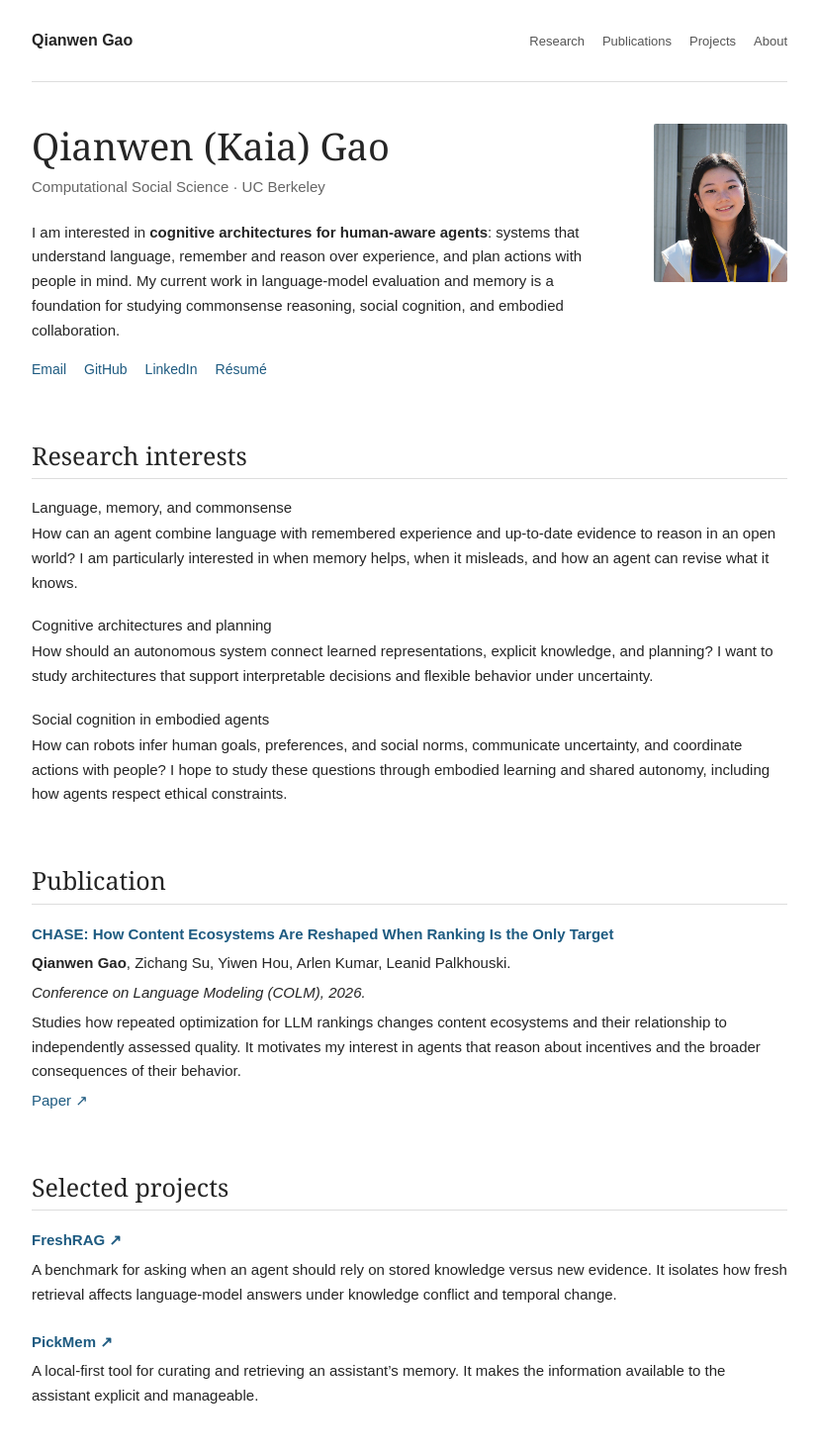
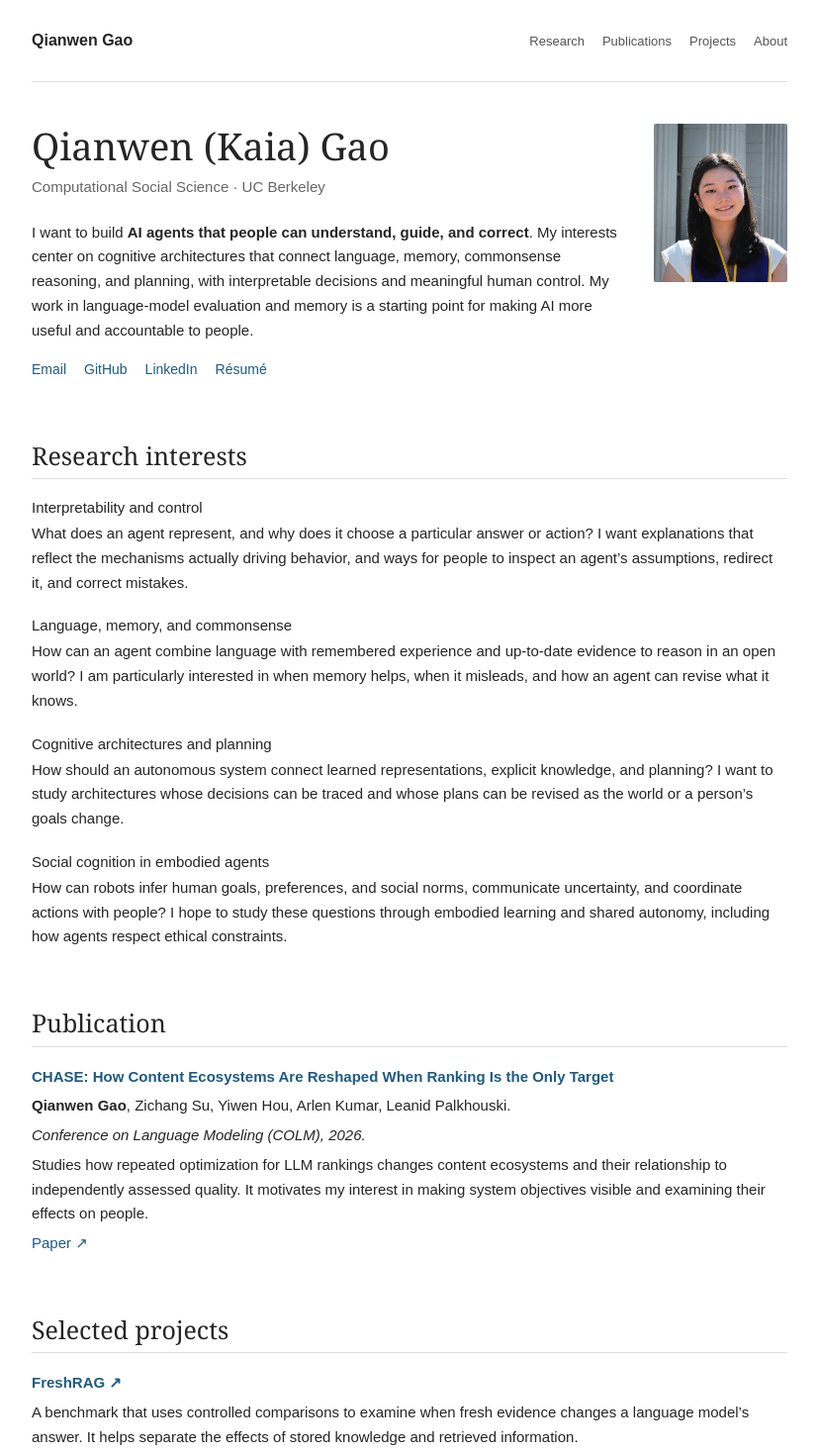
Before and after one commit to kaiagaoo/portfolio, a Next.js app: page / in a window 1280 px wide. Shown: the top 1470 px of the page at 99% size, without its empty margins (226-1053 px from the left). Built offline with nearby package versions, Linux system fonts and the light colour scheme.

Commit message:
Emphasize interpretable and controllable AI

```diff
--- a/app/layout.tsx
+++ b/app/layout.tsx
@@ -2,9 +2,9 @@ import type { Metadata } from 'next'
 import './globals.css'
 
 export const metadata: Metadata = {
-  title: 'Qianwen (Kaia) Gao | Cognitive Architectures & Human-Aware AI',
+  title: 'Qianwen (Kaia) Gao | Interpretable & Controllable AI Agents',
   description:
-    'Qianwen (Kaia) Gao is interested in cognitive architectures, language reasoning, memory, commonsense, and social cognition for human-aware AI and robotics.',
+    'Qianwen (Kaia) Gao is interested in interpretable and controllable AI agents, cognitive architectures, language reasoning, memory, and human-aware robotics.',
 }
 
 export default function RootLayout({ children }: { children: React.ReactNode }) {
--- a/app/page.tsx
+++ b/app/page.tsx
@@ -2,13 +2,13 @@ const projects = [
   {
     title: 'FreshRAG',
     description:
-      'A benchmark for asking when an agent should rely on stored knowledge versus new evidence. It isolates how fresh retrieval affects language-model answers under knowledge conflict and temporal change.',
+      'A benchmark that uses controlled comparisons to examine when fresh evidence changes a language model’s answer. It helps separate the effects of stored knowledge and retrieved information.',
     href: 'https://github.com/kaiagaoo/FreshRAG',
   },
   {
     title: 'PickMem',
     description:
-      'A local-first tool for curating and retrieving an assistant’s memory. It makes the information available to the assistant explicit and manageable.',
+      'A local-first tool for curating and retrieving an assistant’s memory. It makes the context available to the assistant more visible and manageable for its user.',
     href: 'https://github.com/kaiagaoo/PickMem',
   },
 ]
@@ -32,7 +32,7 @@ export default function Home() {
             <h1 id="name-heading">Qianwen (Kaia) Gao</h1>
             <p className="intro-meta">Computational Social Science · UC Berkeley</p>
             <p className="intro-text">
-              I am interested in <strong>cognitive architectures for human-aware agents</strong>: systems that understand language, remember and reason over experience, and plan actions with people in mind. My current work in language-model evaluation and memory is a foundation for studying commonsense reasoning, social cognition, and embodied collaboration.
+              I want to build <strong>AI agents that people can understand, guide, and correct</strong>. My interests center on cognitive architectures that connect language, memory, commonsense reasoning, and planning, with interpretable decisions and meaningful human control. My work in language-model evaluation and memory is a starting point for making AI more useful and accountable to people.
             </p>
             <div className="intro-links">
               <a href="mailto:kaiagao@berkeley.edu">Email</a>
@@ -47,12 +47,16 @@ export default function Home() {
         <section id="research" aria-labelledby="research-heading">
           <h2 id="research-heading">Research interests</h2>
           <div className="interest">
+            <h3>Interpretability and control</h3>
+            <p>What does an agent represent, and why does it choose a particular answer or action? I want explanations that reflect the mechanisms actually driving behavior, and ways for people to inspect an agent’s assumptions, redirect it, and correct mistakes.</p>
+          </div>
+          <div className="interest">
             <h3>Language, memory, and commonsense</h3>
             <p>How can an agent combine language with remembered experience and up-to-date evidence to reason in an open world? I am particularly interested in when memory helps, when it misleads, and how an agent can revise what it knows.</p>
           </div>
           <div className="interest">
             <h3>Cognitive architectures and planning</h3>
-            <p>How should an autonomous system connect learned representations, explicit knowledge, and planning? I want to study architectures that support interpretable decisions and flexible behavior under uncertainty.</p>
+            <p>How should an autonomous system connect learned representations, explicit knowledge, and planning? I want to study architectures whose decisions can be traced and whose plans can be revised as the world or a person’s goals change.</p>
           </div>
           <div className="interest">
             <h3>Social cognition in embodied agents</h3>
@@ -66,7 +70,7 @@ export default function Home() {
             <p className="entry-title"><a href="https://arxiv.org/abs/2608.30466" target="_blank" rel="noopener noreferrer">CHASE: How Content Ecosystems Are Reshaped When Ranking Is the Only Target</a></p>
             <p><strong>Qianwen Gao</strong>, Zichang Su, Yiwen Hou, Arlen Kumar, Leanid Palkhouski.</p>
             <p><em>Conference on Language Modeling (COLM), 2026.</em></p>
-            <p>Studies how repeated optimization for LLM rankings changes content ecosystems and their relationship to independently assessed quality. It motivates my interest in agents that reason about incentives and the broader consequences of their behavior.</p>
+            <p>Studies how repeated optimization for LLM rankings changes content ecosystems and their relationship to independently assessed quality. It motivates my interest in making system objectives visible and examining their effects on people.</p>
             <p><a href="https://arxiv.org/abs/2608.30466" target="_blank" rel="noopener noreferrer">Paper ↗</a></p>
           </div>
         </section>
```
Also changed, not shown: 1 other file (tests, documents, lock files or other folders).
